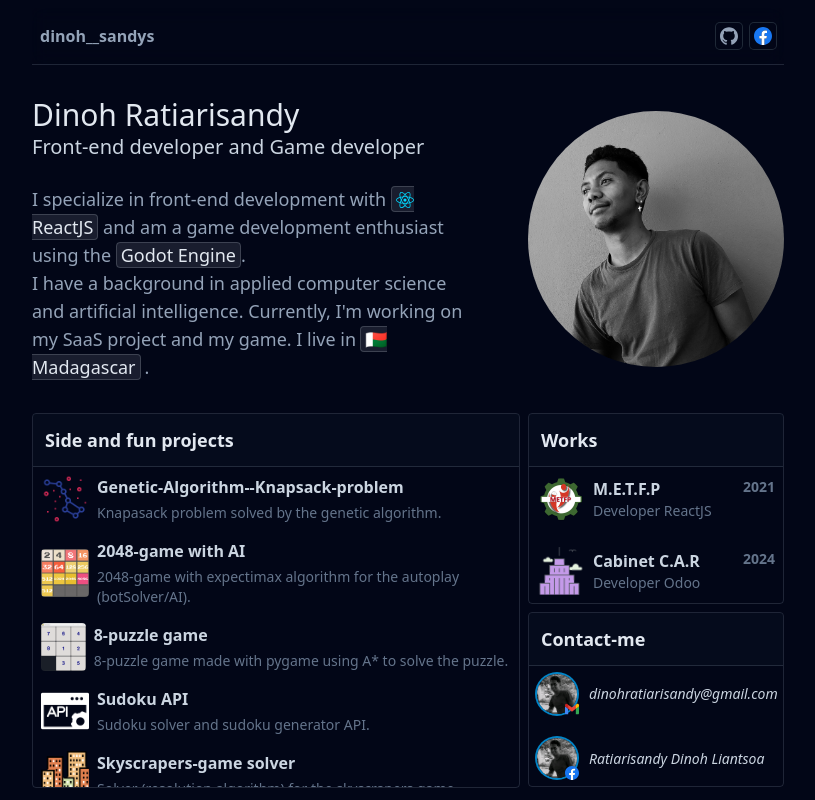
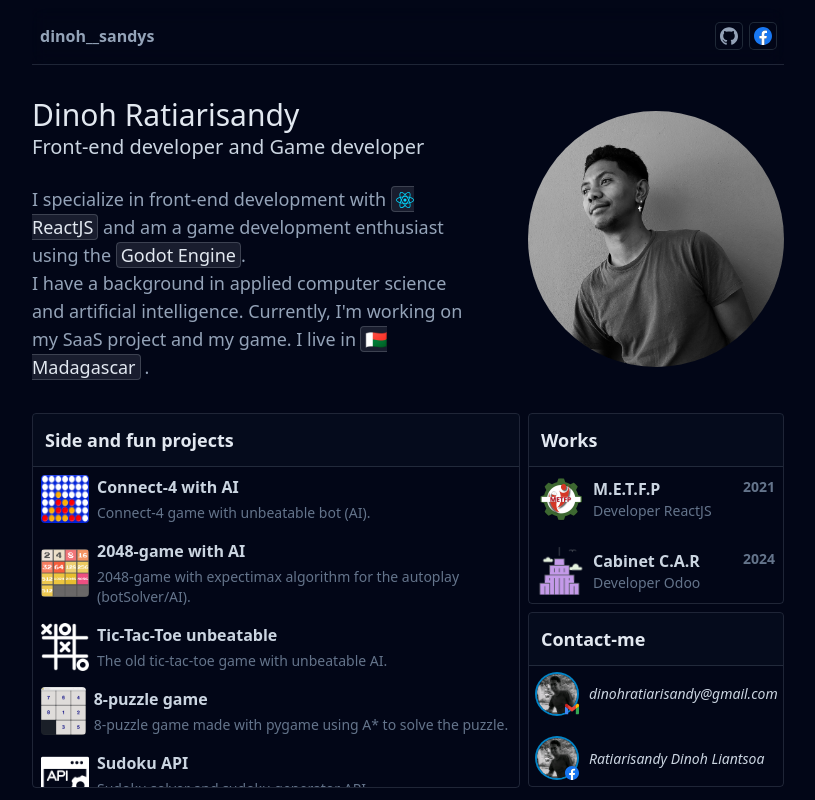
Before and after one commit to DinohRatiarisandy/dinohratiarisandy.github.io, a React (Vite) app: page / in a window 1280 px wide. Shown: the top 800 px of the page, without its empty margins (232-1047 px from the left). Built offline with nearby package versions, Linux system fonts and the light colour scheme.

Commit message:
add tic-tac-toe to fun projects and reorganize

```diff
--- a/src/components/Projects.tsx
+++ b/src/components/Projects.tsx
@@ -8,29 +8,35 @@ import tetrisImg from "../assets/icon/tetris-img.png"
 import sokobanImg from "../assets/icon/sokoban-img.png"
 import geneticAlgoImg from "../assets/icon/genetic-algo-img.png"
 import connectFourImg from "../assets/icon/connect-4-img.png"
+import tictactoeImg from "../assets/icon/tic-tac-toe-img.png"
 
 const PROJECTS = [
    {
-      image: geneticAlgoImg,
-      title: "Genetic-Algorithm--Knapsack-problem",
-      description: "Knapasack problem solved by the genetic algorithm.",
+      image: connectFourImg,
+      title: "Connect-4 with AI",
+      description: "Connect-4 game with unbeatable bot (AI).",
       urlGithub:
-         "https://github.com/DinohRatiarisandy/Genetic-Algorithm--Knapsack-problem",
+         "https://DinohRatiarisandy.github.io/connect-four-game-with-AI",
    },
    {
       image: img2048,
       title: "2048-game with AI",
       description:
          "2048-game with expectimax algorithm for the autoplay (botSolver/AI).",
-      urlGithub:
-         "https://github.com/DinohRatiarisandy/2048-game-with-expectimax",
+      urlGithub: "https://dinoh-sandys.itch.io/2048-with-expectimax",
+   },
+   {
+      image: tictactoeImg,
+      title: "Tic-Tac-Toe unbeatable",
+      description: "The old tic-tac-toe game with unbeatable AI.",
+      urlGithub: "https://DinohRatiarisandy.github.io/TicTacToeJS/",
    },
    {
       image: eightPuzzleImg,
       title: "8-puzzle game",
       description:
          "8-puzzle game made with pygame using A* to solve the puzzle.",
-      urlGithub: "https://github.com/DinohRatiarisandy/8-puzzle-game",
+      urlGithub: "https://dinoh-sandys.itch.io/8-puzzle-game-with-ai",
    },
    {
       image: apiImg,
@@ -39,30 +45,30 @@ const PROJECTS = [
       urlGithub: "https://github.com/DinohRatiarisandy/Sudoku-API",
    },
    {
+      image: tetrisImg,
+      title: "Tetris game",
+      description: "Tetris game clone built with PyGame.",
+      urlGithub: "https://github.com/DinohRatiarisandy/Tetris-game/releases",
+   },
+   {
+      image: sokobanImg,
+      title: "Sokoban-Remake",
+      description:
+         "Remake the old game Sokoban with godot engine. Woooww ! Nice look !",
+      urlGithub: "https://dinoh-sandys.itch.io/sokoban-remake",
+   },
+   {
       image: skyscraperImg,
       title: "Skyscrapers-game solver",
       description: "Solver (resolution algorithm) for the skyscrapers game.",
       urlGithub: "https://github.com/DinohRatiarisandy/Skyscrapers_Game_AI",
    },
    {
-      image: tetrisImg,
-      title: "Tetris game",
-      description: "Tetris game clone built with PyGame.",
-      urlGithub: "https://github.com/DinohRatiarisandy/Tetris-game",
-   },
-   {
-      image: sokobanImg,
-      title: "Sokoban-Remake",
-      description:
-         "Remake the old game Sokoban with godot engine. Woooww ! Nice face !",
-      urlGithub: "https://github.com/DinohRatiarisandy/Sokoban-Remake",
-   },
-   {
-      image: connectFourImg,
-      title: "Connect-4 with AI",
-      description: "Connect-4 game with unbeatable bot (AI).",
+      image: geneticAlgoImg,
+      title: "Genetic-Algorithm--Knapsack-problem",
+      description: "Knapasack problem solved by the genetic algorithm.",
       urlGithub:
-         "https://github.com/DinohRatiarisandy/connect-four-game-with-AI",
+         "https://github.com/DinohRatiarisandy/Genetic-Algorithm--Knapsack-problem/releases",
    },
 ]
 
```
Also changed, not shown: src/assets/icon/tic-tac-toe-img.png (added).
